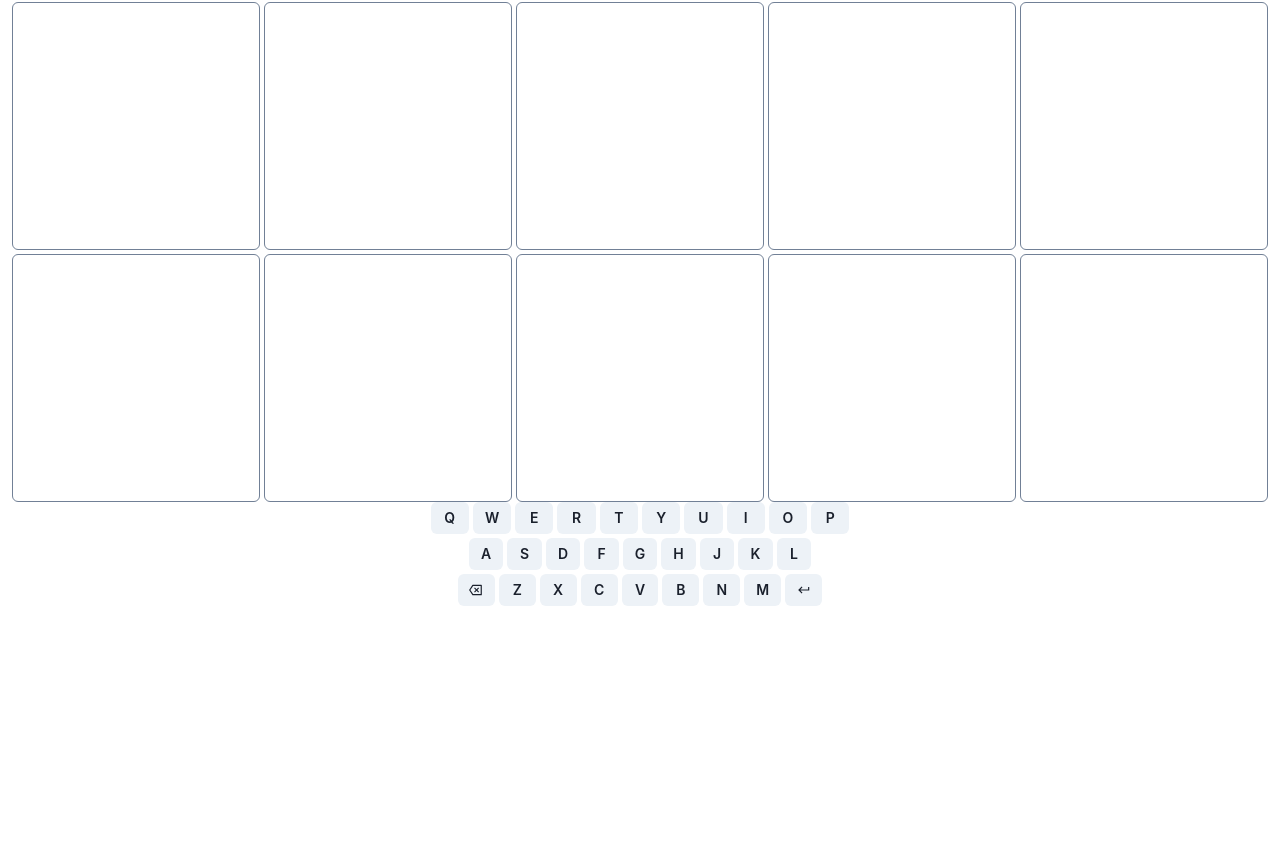
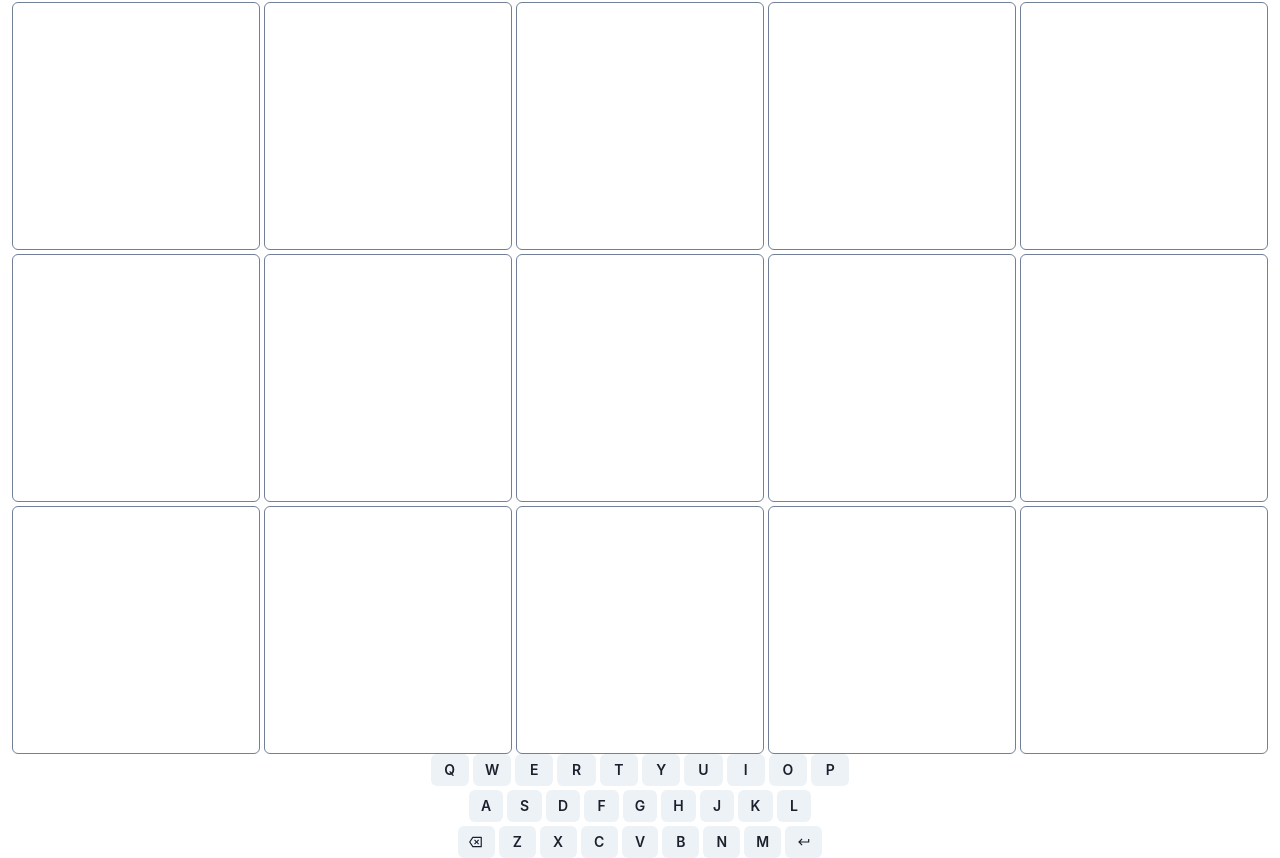
Before and after one commit to mcking49/duordle, a React (Create React App) app: page / in a window 1280 px wide. Shown: the part 1018-1876 px from the top of the page. Before the commit the page ends 1624 px from the top, so only its background shows below. Built offline with nearby package versions, Linux system fonts and the light colour scheme.

Commit message:
Play full game

```diff
--- a/package.json
+++ b/package.json
@@ -14,6 +14,7 @@
     "@types/react": "^16.14.23",
     "@types/react-dom": "^16.9.14",
     "framer-motion": "^4.1.17",
+    "lodash": "^4.17.21",
     "react": "^17.0.2",
     "react-dom": "^17.0.2",
     "react-icons": "^3.11.0",
@@ -45,6 +46,7 @@
     ]
   },
   "devDependencies": {
+    "@types/lodash": "^4.14.179",
     "@typescript-eslint/eslint-plugin": "^5.13.0",
     "@typescript-eslint/parser": "^5.13.0",
     "eslint-plugin-react": "^7.29.3"
--- a/src/components/game/GameBoard.tsx
+++ b/src/components/game/GameBoard.tsx
@@ -4,11 +4,15 @@ import { Tile } from ".";
 import { useGameState } from "../../contexts/GameState";
 
 export const GameBoard: React.FC = () => {
-  const { board } = useGameState();
+  const { boardState } = useGameState();
 
   return (
     <SimpleGrid columns={5} gap={1} justifyContent="center">
-      {board.map((value, index) => <Tile key={`${index}_${value}`} value={value} />)}
+      {boardState.map((boardRow) => (
+        boardRow.row.map((letter, index) => (
+          <Tile key={`${index}_${letter.value}`} letter={letter} boardRow={boardRow} />
+        ))
+      ))}
     </SimpleGrid>
   );
 };
--- a/src/components/game/Tile.tsx
+++ b/src/components/game/Tile.tsx
@@ -1,12 +1,37 @@
 import { Flex, Text } from "@chakra-ui/react";
-import React from "react";
-import { KeyboardKey } from "../../models";
+import React, { useMemo } from "react";
+import { BoardRow, Letter } from "../../contexts/GameState";
 
 export interface TileProps {
-  value: KeyboardKey | "";
+  boardRow: BoardRow;
+  letter: Letter;
 }
 
-export const Tile: React.FC<TileProps> = ({ value }) => (
+export const Tile: React.FC<TileProps> = ({ boardRow, letter }) => {
+  const textColor = useMemo(() => {
+    let color = "gray.700";
+
+    if (boardRow.status === "INVALID") {
+      color = "red";
+      return color;
+    }
+
+    return color;
+  }, [letter, boardRow]);
+
+  const tileBg = useMemo(() => {
+    let bg = "initial";
+
+    if (letter.status === "CORRECT") {
+      bg = "green";
+    } else if (letter.status === "WRONG_PLACE") {
+      bg = "yellow.400";
+    }
+
+    return bg;
+  }, [letter]);
+
+  return (
     <Flex
       height="100%"
       width="100%"
@@ -16,14 +41,16 @@ export const Tile: React.FC<TileProps> = ({ value }) => (
       borderColor="gray.500"
       borderWidth="1px"
       rounded="md"
+      textColor={textColor}
+      backgroundColor={tileBg}
       _before={{
         // eslint-disable-next-line quotes
         content: '""',
-      paddingBottom:
-      "100%",
+        paddingBottom: "100%",
         display: "block",
       }}
     >
-    <Text fontSize="3xl">{value}</Text>
+      <Text fontSize="3xl">{letter.value}</Text>
     </Flex>
   );
+};
--- a/src/contexts/GameState.tsx
+++ b/src/contexts/GameState.tsx
@@ -1,11 +1,29 @@
+import { cloneDeep } from "lodash/fp";
 import { createContext, useContext, useMemo, useState } from "react";
+import { VALID_GUESSES } from "../lib/validGuesses";
 import { WORD_LIST } from "../lib/words";
 import { KeyboardKey } from "../models";
 
-type GameRowState = (KeyboardKey | "")[];
+export type GameRowState = (KeyboardKey | "")[];
+
+export type RowGuessStatus = "INPROGRESS" | "COMPLETE" | "INCOMPLETE" | "INVALID" | "VALID" | "FINISHED";
+export type LetterStatus = "CORRECT" | "INCORRECT" | "WRONG_PLACE" | "NULL";
+
+export type GameStatus = "INPROGRESS" | "FINISHED";
+
+export interface Letter {
+  value: KeyboardKey | "";
+  status: LetterStatus,
+}
+
+export interface BoardRow {
+  row: Letter[];
+  status: RowGuessStatus;
+}
 
 export interface GameState {
-  board: (KeyboardKey | "")[];
+  board: GameRowState;
+  boardState: BoardRow[];
   currentGuessRow: number;
   currentGuessIndex: number;
   onClickKey: (key: KeyboardKey) => void;
@@ -13,6 +31,7 @@ export interface GameState {
 
 const defaultState: GameState = {
   board: [],
+  boardState: [],
   currentGuessRow: 1,
   currentGuessIndex: 0,
   // eslint-disable-next-line
@@ -24,14 +43,16 @@ const GameStateContext = createContext<GameState>(defaultState);
 export const useGameState = () => useContext(GameStateContext);
 
 const GameStateProvider: React.FC = (props) => {
-  const [guess0, setGuess0] = useState<GameRowState>(["", "", "", "", ""]);
-  const [guess1, setGuess1] = useState<GameRowState>(["", "", "", "", ""]);
-  const [guess2, setGuess2] = useState<GameRowState>(["", "", "", "", ""]);
-  const [guess3, setGuess3] = useState<GameRowState>(["", "", "", "", ""]);
-  const [guess4, setGuess4] = useState<GameRowState>(["", "", "", "", ""]);
-  const [guess5, setGuess5] = useState<GameRowState>(["", "", "", "", ""]);
+  const [guess0, setGuess0] = useState<BoardRow>({row: [{value: "", status: "NULL"}, {value: "", status: "NULL"}, {value: "", status: "NULL"}, {value: "", status: "NULL"}, {value: "", status: "NULL"}], status: "INPROGRESS"});
+  const [guess1, setGuess1] = useState<BoardRow>({row: [{value: "", status: "NULL"}, {value: "", status: "NULL"}, {value: "", status: "NULL"}, {value: "", status: "NULL"}, {value: "", status: "NULL"}], status: "INCOMPLETE"});
+  const [guess2, setGuess2] = useState<BoardRow>({row: [{value: "", status: "NULL"}, {value: "", status: "NULL"}, {value: "", status: "NULL"}, {value: "", status: "NULL"}, {value: "", status: "NULL"}], status: "INCOMPLETE"});
+  const [guess3, setGuess3] = useState<BoardRow>({row: [{value: "", status: "NULL"}, {value: "", status: "NULL"}, {value: "", status: "NULL"}, {value: "", status: "NULL"}, {value: "", status: "NULL"}], status: "INCOMPLETE"});
+  const [guess4, setGuess4] = useState<BoardRow>({row: [{value: "", status: "NULL"}, {value: "", status: "NULL"}, {value: "", status: "NULL"}, {value: "", status: "NULL"}, {value: "", status: "NULL"}], status: "INCOMPLETE"});
+  const [guess5, setGuess5] = useState<BoardRow>({row: [{value: "", status: "NULL"}, {value: "", status: "NULL"}, {value: "", status: "NULL"}, {value: "", status: "NULL"}, {value: "", status: "NULL"}], status: "INCOMPLETE"});
+  const [guess6, setGuess6] = useState<BoardRow>({row: [{value: "", status: "NULL"}, {value: "", status: "NULL"}, {value: "", status: "NULL"}, {value: "", status: "NULL"}, {value: "", status: "NULL"}], status: "INCOMPLETE"});
   const [currentGuessRow, setCurrentGuessRow] = useState<number>(0);
   const [currentGuessIndex, setCurrentGuessIndex] = useState<number>(0);
+  const [gameStatus, setGameStatus] = useState<GameStatus>("INPROGRESS");
 
   const [answer] = useState<string>(() => {
     let a = localStorage.getItem("answer");
@@ -45,66 +66,141 @@ const GameStateProvider: React.FC = (props) => {
   });
 
   const isLastIndex = currentGuessIndex === 4;
+  const isLastRow = currentGuessRow === 6;
 
   const board = [
-    ...guess0,
-    ...guess1,
-    ...guess2,
-    ...guess3,
-    ...guess4,
-    ...guess5,
+    ...guess0.row.map(letter => letter.value),
+    ...guess1.row.map(letter => letter.value),
+    ...guess2.row.map(letter => letter.value),
+    ...guess3.row.map(letter => letter.value),
+    ...guess4.row.map(letter => letter.value),
+    ...guess5.row.map(letter => letter.value),
+    ...guess6.row.map(letter => letter.value),
   ];
 
-  const boardRows: [GameRowState, React.Dispatch<React.SetStateAction<GameRowState>>][] = [
+  const boardState = [
+    guess0,
+    guess1,
+    guess2,
+    guess3,
+    guess4,
+    guess5,
+    guess6,
+  ];
+
+  const boardRows: [BoardRow, React.Dispatch<React.SetStateAction<BoardRow>>][] = [
     [guess0, setGuess0],
     [guess1, setGuess1],
     [guess2, setGuess2],
     [guess3, setGuess3],
     [guess4, setGuess4],
     [guess5, setGuess5],
+    [guess6, setGuess6],
   ];
 
   const currentRowFull = useMemo(() => {
-    const [row] = boardRows[currentGuessRow];
-    const isFull = row.findIndex(val => val === "") === -1;
+    const [boardRow] = boardRows[currentGuessRow];
+    const isFull = boardRow.row.findIndex(val => val.value === "") === -1;
     return isFull;
   }, [boardRows, currentGuessRow]);
 
-  console.log(currentRowFull);
+  const onClickKey = (key: KeyboardKey) => {
+    const [boardRow, setBoardRow] = boardRows[currentGuessRow];
 
-
-  const onClickKey = (key: KeyboardKey) => {
-    const [row, setRow] = boardRows[currentGuessRow];
-    const newState = [...row];
+    if (gameStatus === "FINISHED") {
+      return;
+    }
 
     if (key === "ENTER") {
       if (currentRowFull) {
-        console.log("enter logic");
+        const guess = boardRow.row.map(r => r.value).join("").toUpperCase();
+        const isValidGuess = WORD_LIST.findIndex(val => val.toUpperCase() === guess) >= 0 || VALID_GUESSES.findIndex(val => val.toUpperCase() === guess) >= 0;
+
+        if (isValidGuess) {
+          const row = cloneDeep(boardRow);
+          const answerLetterCounts: {[key:string]: number} = {};
+          const answerArray = Array.from(answer);
+
+          for (const letter of answerArray) {
+            if (answerLetterCounts[letter]) {
+              answerLetterCounts[letter] += 1;
+            } else {
+              answerLetterCounts[letter] = 1;
+            }
+          }
+
+          for (let i = 0; i < guess.length; i++) {
+            const guessLetter = guess.charAt(i);
+            const answerLetter = answer.charAt(i);
+            const rightCharRightPlace = guessLetter === answerLetter;
+
+            if (rightCharRightPlace) {
+              row.row[i].status = "CORRECT";
+              answerLetterCounts[guessLetter] -= 1;
+            } else {
+              const guessLetterInAnswer = answerArray.findIndex(letter => letter === guessLetter) > -1;
+
+              if (guessLetterInAnswer && answerLetterCounts[guessLetter] > 0) {
+                row.row[i].status = "WRONG_PLACE";
+              } else {
+                row.row[i].status = "INCORRECT";
+              }
+            }
+          }
+          const gameWon = row.row.map(val => val.status === "CORRECT").filter(val => !!val).length === 5;
+          if (gameWon) {
+            setGameStatus("FINISHED");
+          }
+
+          row.status === "COMPLETE";
+          setBoardRow(row);
+
+          if (!isLastRow) {
+            setCurrentGuessIndex(0);
+            setCurrentGuessRow(prev => prev + 1);
+          }
+        } else {
+          if (boardRow.status === "INVALID") {
+            setCurrentGuessIndex(0);
+            setBoardRow(() => ({row: [{value: "", status: "NULL"}, {value: "", status: "NULL"}, {value: "", status: "NULL"}, {value: "", status: "NULL"}, {value: "", status: "NULL"}], status: "INPROGRESS"}));
+          } else {
+            setBoardRow(prev => {
+              const newState = { ...prev };
+              newState.status = "INVALID";
+              return newState;
+            });
+          }
+        }
       } else {
         setCurrentGuessIndex(0);
-        setRow(["", "", "", "", ""]);
+        setBoardRow(() => ({row: [{value: "", status: "NULL"}, {value: "", status: "NULL"}, {value: "", status: "NULL"}, {value: "", status: "NULL"}, {value: "", status: "NULL"}], status: "INPROGRESS"}));
       }
     } else if (key === "DELETE") {
-      if (currentGuessIndex === 0 && row[currentGuessIndex] === "") {
+      if (currentGuessIndex === 0 && boardRow.row[currentGuessIndex].value === "") {
         return;
       }
 
-      if (isLastIndex && row[currentGuessIndex] !== "") {
-        newState[currentGuessIndex] = "";
-        setRow(newState);
+      const newState = cloneDeep(boardRow);
+      newState.status = "INPROGRESS";
+
+      if (isLastIndex && boardRow.row[currentGuessIndex].value !== "") {
+        newState.row[currentGuessIndex].value = "";
+        setBoardRow(newState);
       } else {
         const prevIndex = Math.max(currentGuessIndex - 1, 0);
-        newState[prevIndex] = "";
-        setRow(newState);
+        newState.row[prevIndex].value = "";
+        setBoardRow(newState);
         setCurrentGuessIndex(prevIndex);
       }
     } else {
-      if (row[currentGuessIndex] !== "") {
+      if (boardRow.row[currentGuessIndex].value !== "") {
         return;
       }
 
-      newState[currentGuessIndex] = key;
-      setRow(newState);
+      const row = cloneDeep(boardRow);
+      row.row[currentGuessIndex].value = key;
+      setBoardRow(row);
+
       setCurrentGuessIndex(prev => {
         if (prev === 4) {
           return prev;
@@ -117,6 +213,7 @@ const GameStateProvider: React.FC = (props) => {
 
   const value: GameState = {
     board,
+    boardState,
     currentGuessRow,
     currentGuessIndex,
     onClickKey,
```
Also changed, not shown: 1 other file (tests, documents, lock files or other folders). Lines whose indentation alone changed are shown as unchanged.
